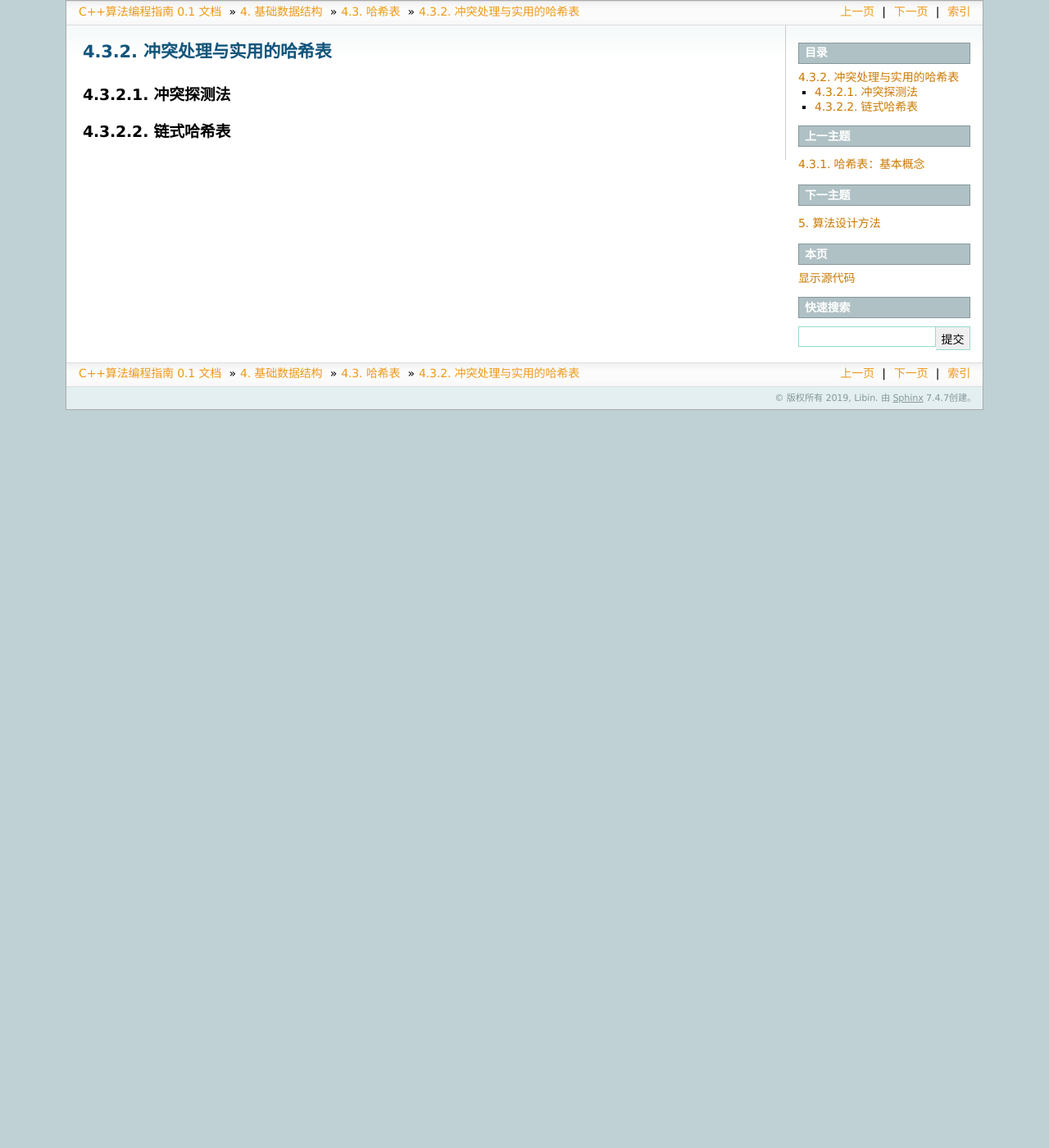
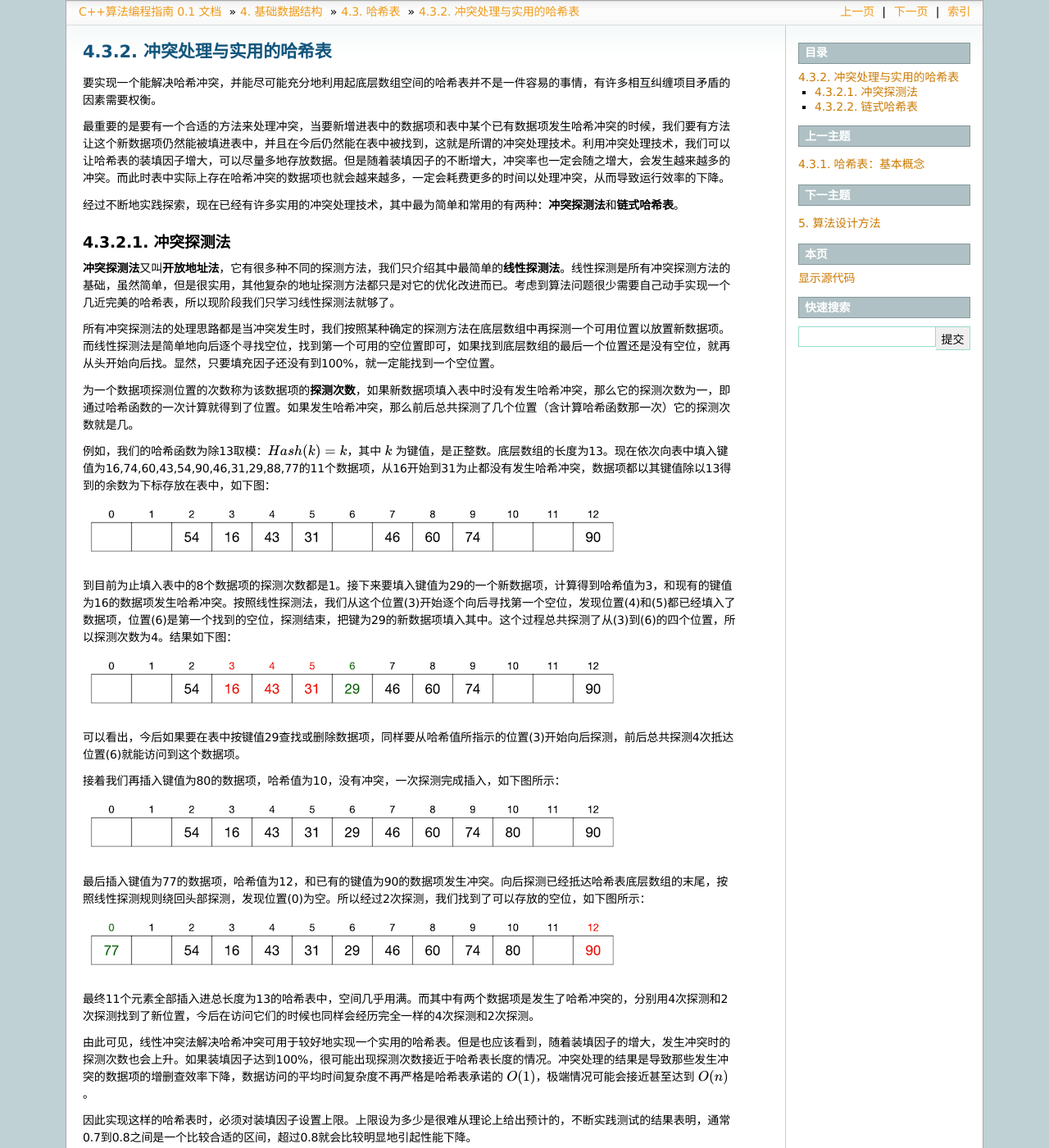
Before and after one commit to majorli/algo_guide, a Sphinx documentation site: the page built from source/ch03/sec03/332_hash_2.rst, in a window 1280 px wide and 1400 px high. Shown: the whole window at 82% size. Built offline with Sphinx 7.4.7, drawn with Linux system fonts in a browser that asks for light colours; formulas are drawn with MathJax 3.

Commit message:
20200713_2345draft_332_writing

```diff
--- a/source/ch03/sec03/332_hash_2.rst
+++ b/source/ch03/sec03/332_hash_2.rst
@@ -1,12 +1,44 @@
 冲突处理与实用的哈希表
 ++++++++++++++++++++++
 
+要实现一个能解决哈希冲突，并能尽可能充分地利用起底层数组空间的哈希表并不是一件容易的事情，有许多相互纠缠项目矛盾的因素需要权衡。
+
+最重要的是要有一个合适的方法来处理冲突，当要新增进表中的数据项和表中某个已有数据项发生哈希冲突的时候，我们要有方法让这个新数据项仍然能被填进表中，并且在今后仍然能在表中被找到，这就是所谓的冲突处理技术。利用冲突处理技术，我们可以让哈希表的装填因子增大，可以尽量多地存放数据。但是随着装填因子的不断增大，冲突率也一定会随之增大，会发生越来越多的冲突。而此时表中实际上存在哈希冲突的数据项也就会越来越多，一定会耗费更多的时间以处理冲突，从而导致运行效率的下降。
+
+经过不断地实践探索，现在已经有许多实用的冲突处理技术，其中最为简单和常用的有两种：\ :strong:`冲突探测法`\ 和\ :strong:`链式哈希表`\ 。
 
 冲突探测法
 ^^^^^^^^^^^^
 
+:strong:`冲突探测法`\ 又叫\ :strong:`开放地址法`\ ，它有很多种不同的探测方法，我们只介绍其中最简单的\ :strong:`线性探测法`\ 。线性探测是所有冲突探测方法的基础，虽然简单，但是很实用，其他复杂的地址探测方法都只是对它的优化改进而已。考虑到算法问题很少需要自己动手实现一个几近完美的哈希表，所以现阶段我们只学习线性探测法就够了。
 
+所有冲突探测法的处理思路都是当冲突发生时，我们按照某种确定的探测方法在底层数组中再探测一个可用位置以放置新数据项。而线性探测法是简单地向后逐个寻找空位，找到第一个可用的空位置即可，如果找到底层数组的最后一个位置还是没有空位，就再从头开始向后找。显然，只要填充因子还没有到100%，就一定能找到一个空位置。
 
+为一个数据项探测位置的次数称为该数据项的\ :strong:`探测次数`\ ，如果新数据项填入表中时没有发生哈希冲突，那么它的探测次数为一，即通过哈希函数的一次计算就得到了位置。如果发生哈希冲突，那么前后总共探测了几个位置（含计算哈希函数那一次）它的探测次数就是几。
+
+例如，我们的哈希函数为除13取模：:math:`Hash(k)=k % 13`\ ，其中 :math:`k` 为键值，是正整数。底层数组的长度为13。现在依次向表中填入键值为16,74,60,43,54,90,46,31,29,88,77的11个数据项，从16开始到31为止都没有发生哈希冲突，数据项都以其键值除以13得到的余数为下标存放在表中，如下图：
+
+.. image:: ../../images/332_hash_1.png
+
+到目前为止填入表中的8个数据项的探测次数都是1。接下来要填入键值为29的一个新数据项，计算得到哈希值为3，和现有的键值为16的数据项发生哈希冲突。按照线性探测法，我们从这个位置(3)开始逐个向后寻找第一个空位，发现位置(4)和(5)都已经填入了数据项，位置(6)是第一个找到的空位，探测结束，把键为29的新数据项填入其中。这个过程总共探测了从(3)到(6)的四个位置，所以探测次数为4。结果如下图：
+
+.. image:: ../../images/332_hash_2.png
+
+可以看出，今后如果要在表中按键值29查找或删除数据项，同样要从哈希值所指示的位置(3)开始向后探测，前后总共探测4次抵达位置(6)就能访问到这个数据项。
+
+接着我们再插入键值为80的数据项，哈希值为10，没有冲突，一次探测完成插入，如下图所示：
+
+.. image:: ../../images/332_hash_3.png
+
+最后插入键值为77的数据项，哈希值为12，和已有的键值为90的数据项发生冲突。向后探测已经抵达哈希表底层数组的末尾，按照线性探测规则绕回头部探测，发现位置(0)为空。所以经过2次探测，我们找到了可以存放的空位，如下图所示：
+
+.. image:: ../../images/332_hash_4.png
+
+最终11个元素全部插入进总长度为13的哈希表中，空间几乎用满。而其中有两个数据项是发生了哈希冲突的，分别用4次探测和2次探测找到了新位置，今后在访问它们的时候也同样会经历完全一样的4次探测和2次探测。
+
+由此可见，线性冲突法解决哈希冲突可用于较好地实现一个实用的哈希表。但是也应该看到，随着装填因子的增大，发生冲突时的探测次数也会上升。如果装填因子达到100%，很可能出现探测次数接近于哈希表长度的情况。冲突处理的结果是导致那些发生冲突的数据项的增删查效率下降，数据访问的平均时间复杂度不再严格是哈希表承诺的 :math:`O(1)`\ ，极端情况可能会接近甚至达到 :math:`O(n)`\ 。
+
+因此实现这样的哈希表时，必须对装填因子设置上限。上限设为多少是很难从理论上给出预计的，不断实践测试的结果表明，通常0.7到0.8之间是一个比较合适的区间，超过0.8就会比较明显地引起性能下降。
 
 链式哈希表
 ^^^^^^^^^^^^
```
Also changed, not shown: source/images/332_hash_1.png (added), source/images/332_hash_2.png (added), source/images/332_hash_3.png (added), source/images/332_hash_4.png (added).
